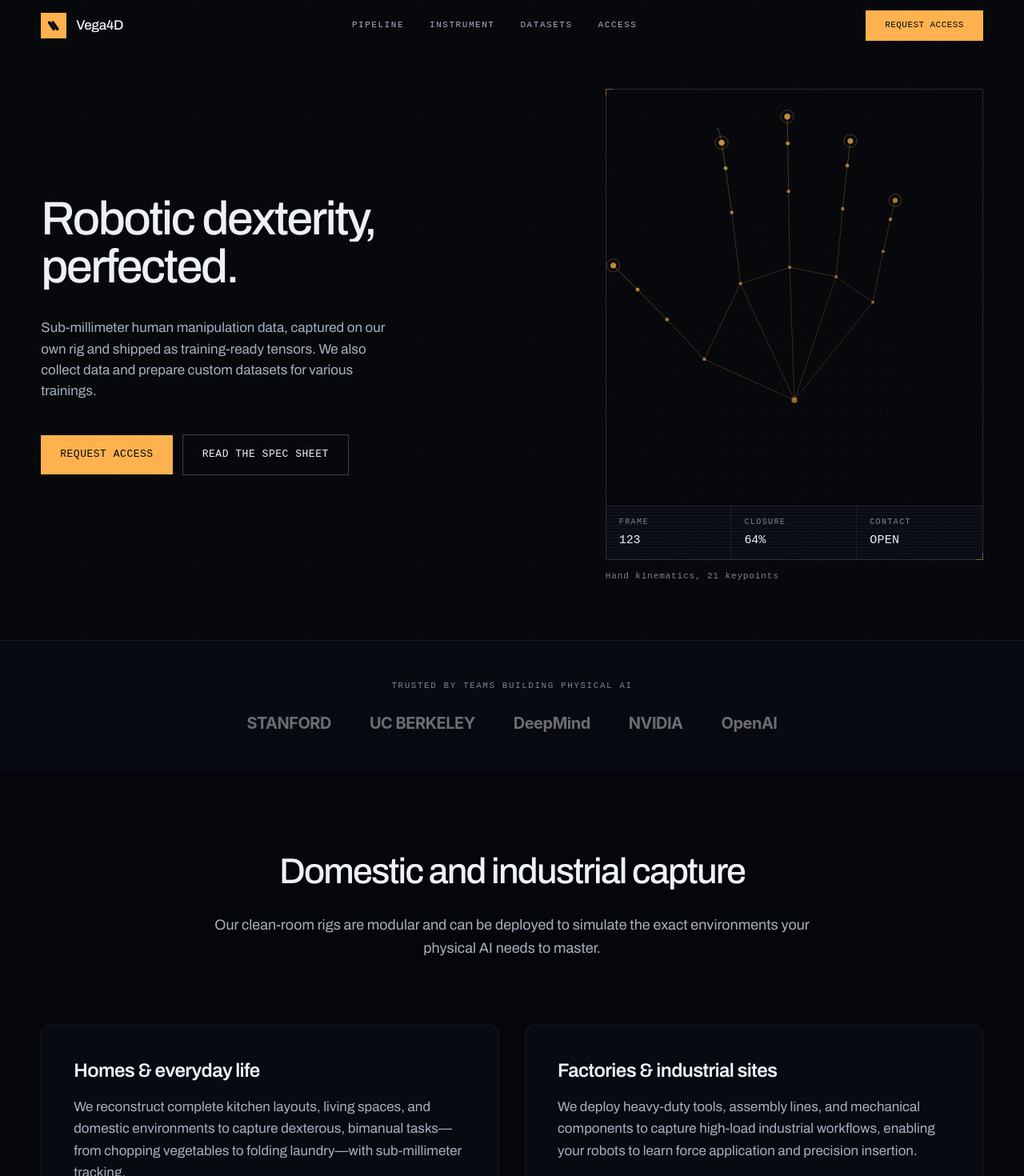
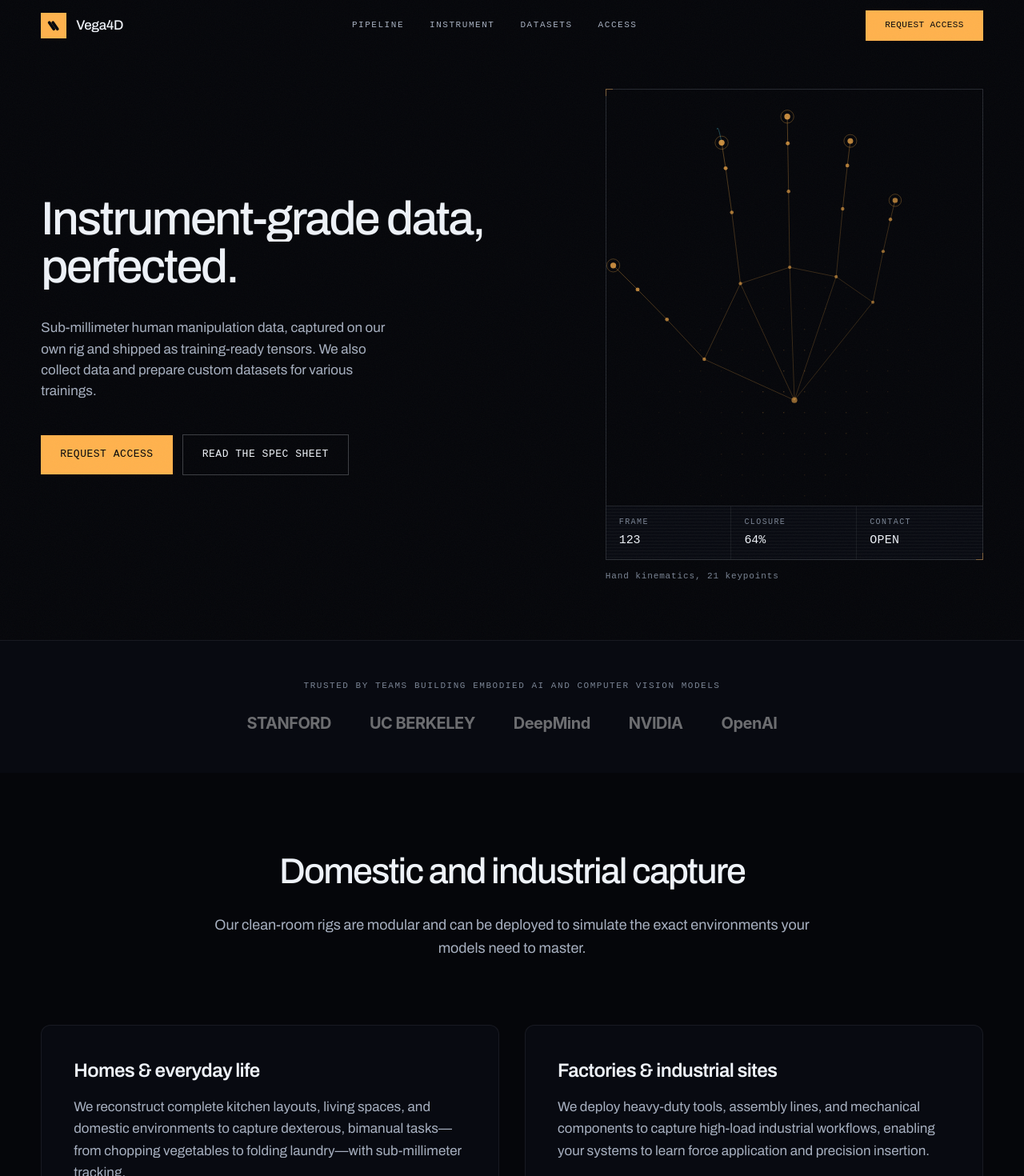
Before and after one commit to SRJ-ai/vega4d-landing, a React (Vite) app: page / in a window 1280 px wide. Shown: the top 1470 px of the page at 80% size. Built offline with nearby package versions, Linux system fonts and the light colour scheme; a web font is replaced by a local one.

Commit message:
Broaden messaging to include all data collection use cases beyond just robots

```diff
--- a/src/components/Applications.jsx
+++ b/src/components/Applications.jsx
@@ -3,7 +3,7 @@
     "Pretraining vision-language-action (VLA) models",
     "Learning fine-grained task structure (affordances, slippage)",
     "High-fidelity simulation seeding and scenario generation",
-    "Benchmarking robotic dexterity and generalization",
+    "Benchmarking model dexterity and generalization",
     "Improving robustness across complex manipulation tasks"
   ];
 
@@ -15,7 +15,7 @@
             What teams use Vega4D for
           </h2>
           <p className="mt-6 text-[1.125rem] leading-relaxed text-[var(--text-200)]">
-            Our instrument-grade capture goes far beyond simple imitation learning, enabling the next generation of physical AI capabilities.
+            Our instrument-grade capture goes far beyond simple imitation learning, enabling the next generation of computer vision and embodied AI capabilities.
           </p>
         </div>
 
--- a/src/components/Environments.jsx
+++ b/src/components/Environments.jsx
@@ -7,7 +7,7 @@
             Domestic and industrial capture
           </h2>
           <p className="mt-6 text-[1.125rem] leading-relaxed text-[var(--text-200)]">
-            Our clean-room rigs are modular and can be deployed to simulate the exact environments your physical AI needs to master.
+            Our clean-room rigs are modular and can be deployed to simulate the exact environments your models need to master.
           </p>
         </div>
 
@@ -18,7 +18,7 @@
           />
           <EnvironmentCard
             title="Factories & industrial sites"
-            description="We deploy heavy-duty tools, assembly lines, and mechanical components to capture high-load industrial workflows, enabling your robots to learn force application and precision insertion."
+            description="We deploy heavy-duty tools, assembly lines, and mechanical components to capture high-load industrial workflows, enabling your systems to learn force application and precision insertion."
           />
         </div>
       </div>
--- a/src/components/TrustedBy.jsx
+++ b/src/components/TrustedBy.jsx
@@ -3,7 +3,7 @@
     <section className="relative w-full border-t border-[var(--line-100)] bg-[var(--ink-100)] py-12">
       <div className="u-shell flex flex-col items-center justify-center gap-6">
         <p className="u-mono text-center text-[11px] tracking-[0.14em] text-[var(--text-300)] uppercase">
-          Trusted by teams building physical AI
+          Trusted by teams building embodied AI and computer vision models
         </p>
         <div className="flex flex-wrap items-center justify-center gap-x-12 gap-y-8 opacity-60 grayscale transition-all duration-300 hover:grayscale-0 hover:opacity-100">
           {/* Placeholder text-logos for academic/industry partners */}
--- a/src/data/site.js
+++ b/src/data/site.js
@@ -27,7 +27,7 @@
 ];
 
 export const hero = {
-  headline: ['Robotic dexterity,', 'perfected.'],
+  headline: ['Instrument-grade data,', 'perfected.'],
   subtext:
     'Sub-millimeter human manipulation data, captured on our own rig and shipped as training-ready tensors. We also collect data and prepare custom datasets for various trainings.',
   secondaryCta: { label: 'Read the spec sheet', href: '#datasets' },
```
